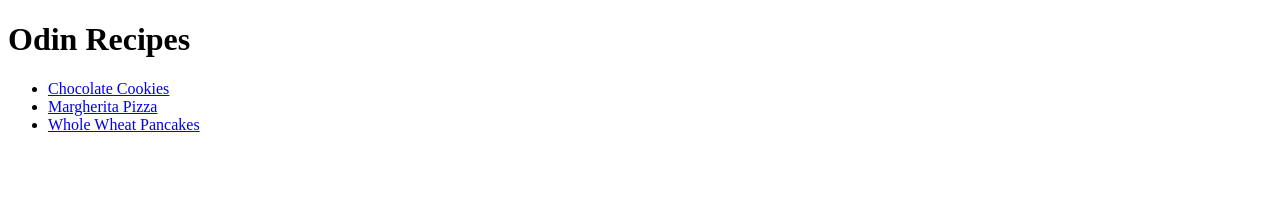
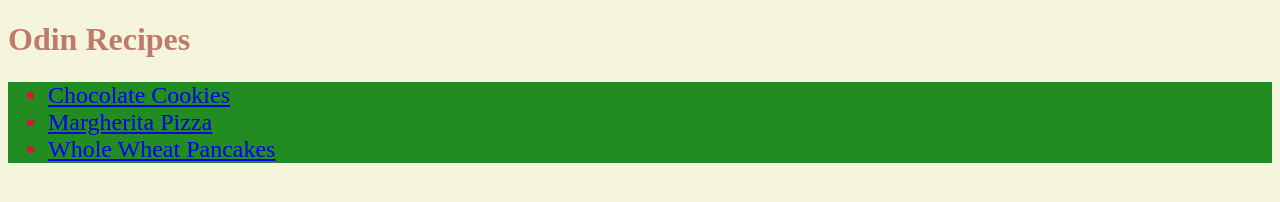
Before and after one commit to JeffLi117/odin-recipes, a plain HTML site: page index.html in a window 1280 px wide. Drawn offline with Linux system fonts and the light colour scheme.

Commit message:
Updated recipes with beginner CSS skills

```diff
--- a/index.html
+++ b/index.html
@@ -2,11 +2,12 @@
     <html lang="en">
         <head>
             <meta charset="UTF-8">
-            <title></title>
+            <link rel="stylesheet" href="recipes/styles.css">
+            <title>Odin Recipes For The Terrible Cook/Coder</title>
         </head>
         <body>
-            <h1>Odin Recipes</h1>
-                <ul>
+            <h1><div class="main">Odin Recipes</div></h1>
+                <ul class="mainlist">
                     <li><a href="recipes/cookies.html">Chocolate Cookies</a></li>
                     <li><a href="recipes/pizza.html">Margherita Pizza</a></li>
                     <li><a href="recipes/pancakes.html">Whole Wheat Pancakes</a></li>
--- /dev/null
+++ b/recipes/styles.css
@@ -0,0 +1,36 @@
+
+
+body {
+    font-family:'Lucida Sans', Verdana, sans-serif
+    font-size: 22px;
+    color: red;
+    background-color: beige;
+}
+
+.ingred {
+    font-family: Garamond, Georgia, serif;
+    color:dodgerblue;
+    font-size: 18px;
+}
+
+div {
+    font-weight: bold;
+    font-size: 33px;
+}
+
+div.h1 {
+    font-size:x-small;
+    color:blueviolet;
+}
+
+.main {
+    font-size:xx-large;
+    color:darkred;
+    opacity: 0.5;
+}
+
+.mainlist {
+    font-size:x-large;
+    color:crimson;
+    background-color:forestgreen;
+}
```
Also changed, not shown: recipes/cookies.html (+5 -4 lines), recipes/pancakes.html (+2 -1 lines), recipes/pizza.html (+2 -1 lines).
